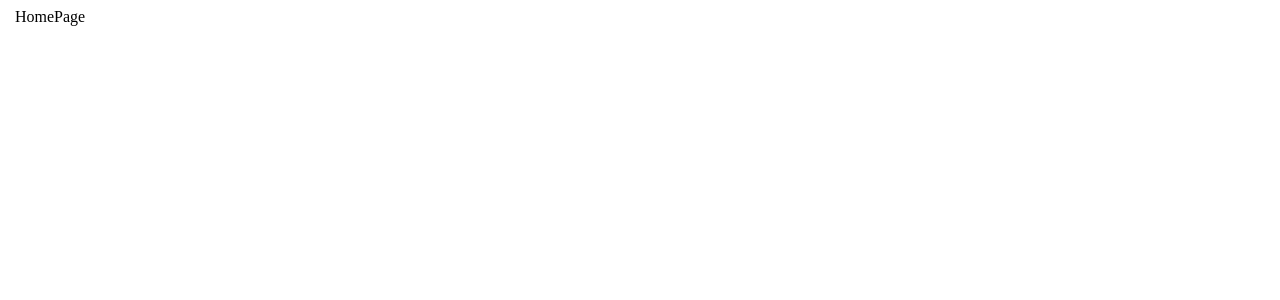
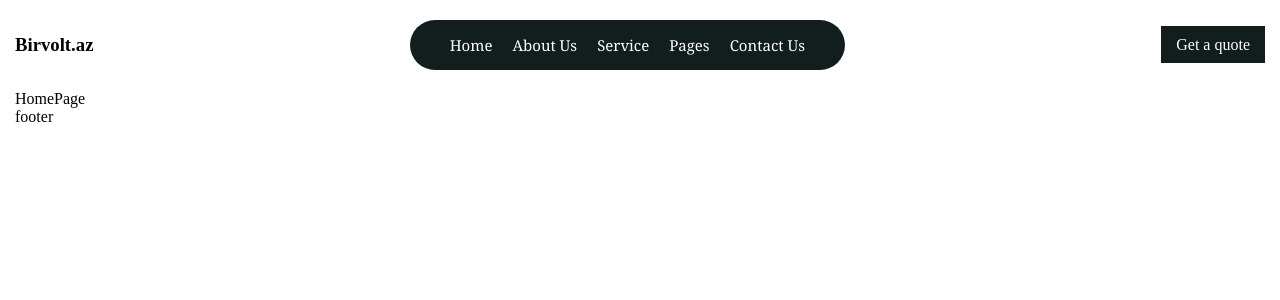
Before and after one commit to ShahriyarMammadov/Birvolt.az, a React (Vite) app: page / in a window 1280 px wide. Shown: the top 300 px of the page. Built offline with nearby package versions, Linux system fonts and the light colour scheme.

Commit message:
header start

```diff
--- a/src/index.css
+++ b/src/index.css
@@ -3,14 +3,15 @@
   margin: 0 auto;
 }
 
-/* :root {
-  font-family: Inter, system-ui, Avenir, Helvetica, Arial, sans-serif;
-  line-height: 1.5;
-  font-weight: 400;
+* {
+  margin: 0;
+  padding: 0;
+}
 
-  color-scheme: light dark;
-  color: rgba(255, 255, 255, 0.87);
-  background-color: #242424;
+:root {
+  /* color-scheme: light dark; */
+  /* color: rgba(255, 255, 255, 0.87); */
+  /* background-color: #242424; */
 
   font-synthesis: none;
   text-rendering: optimizeLegibility;
@@ -18,7 +19,7 @@
   -moz-osx-font-smoothing: grayscale;
 }
 
-a {
+/*a {
   font-weight: 500;
   color: #646cff;
   text-decoration: inherit;
--- /dev/null
+++ b/src/layouts/footer/index.tsx
@@ -0,0 +1,12 @@
+import React from "react";
+import "./index.scss";
+
+const Footer: React.FC = () => {
+  return (
+    <footer id="footer">
+      <div className="container">footer</div>
+    </footer>
+  );
+};
+
+export default Footer;
--- /dev/null
+++ b/src/layouts/header/index.scss
@@ -0,0 +1,42 @@
+header {
+    padding: 20px 15px;
+
+    .container {
+        display: flex;
+        align-items: center;
+        justify-content: space-between;
+
+        a {
+            text-decoration: none;
+        }
+
+        .logo {
+            a {
+                color: black;
+            }
+        }
+
+        nav {
+            display: flex;
+            align-items: center;
+            gap: 20px;
+            background-color: #121d1d;
+            padding: 15px 40px;
+            border-radius: 50px;
+
+            a {
+                color: white;
+                font-family: Georgia, 'Times New Roman', Times, serif;
+                font-size: 15px;
+            }
+        }
+
+        .contactOur {
+            a {
+                padding: 10px 15px;
+                background-color: #121d1d;
+                color: white;
+            }
+        }
+    }
+}
--- /dev/null
+++ b/src/layouts/header/index.tsx
@@ -0,0 +1,31 @@
+import React from "react";
+import "./index.scss";
+import { Link } from "react-router-dom";
+
+const Header: React.FC = () => {
+  return (
+    <header id="header">
+      <div className="container">
+        <div className="logo">
+          <Link to={"/"}>
+            <h3>Birvolt.az</h3>
+          </Link>
+        </div>
+
+        <nav>
+          <Link to={"/"}>Home</Link>
+          <Link to={"/"}>About Us</Link>
+          <Link to={"/"}>Service</Link>
+          <Link to={"/"}>Pages</Link>
+          <Link to={"/"}>Contact Us</Link>
+        </nav>
+
+        <div className="contactOur">
+          <Link to={"/"}>Get a quote</Link>
+        </div>
+      </div>
+    </header>
+  );
+};
+
+export default Header;
--- a/src/routes/mainRoot.tsx
+++ b/src/routes/mainRoot.tsx
@@ -1,9 +1,13 @@
 import { Outlet } from "react-router-dom";
+import Header from "../layouts/header";
+import Footer from "../layouts/footer";
 
 const MainRoot = () => {
   return (
     <>
+      <Header />
       <Outlet />
+      <Footer />
     </>
   );
 };
```
Also changed, not shown: public/favicon.png, src/layouts/footer/index.scss (added).
